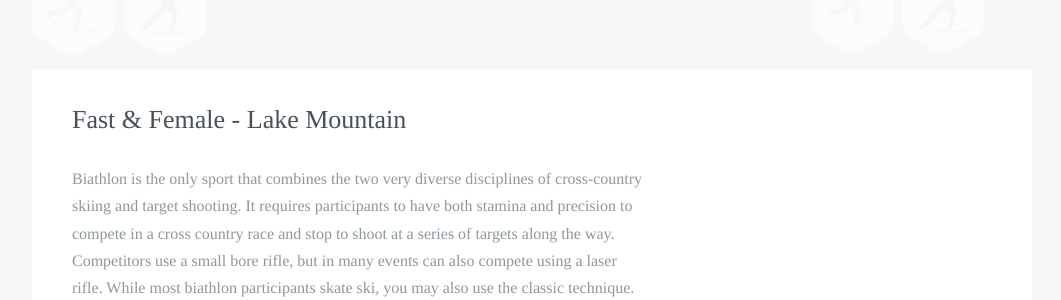
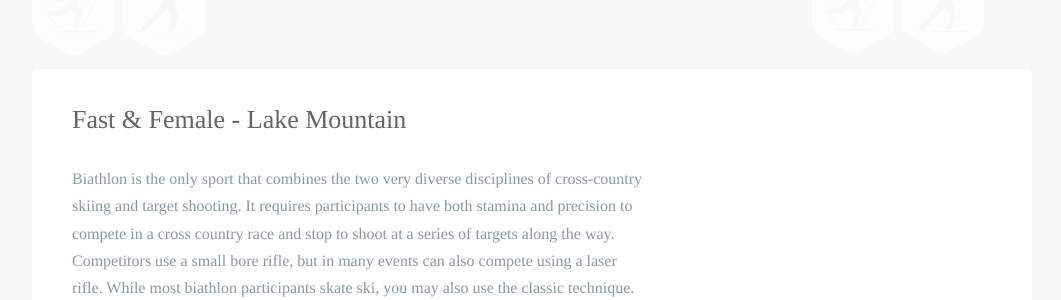
Before and after one commit to robcatto/robcatto.github.io, a Jekyll site: the page built from events/fast-&-female-lake-mountain/index.html, in a window 1280 px wide. Shown: the part 207-507 px from the top of the page, without its empty margins (108-1169 px from the left). Built offline with Jekyll 4.4.1, drawn with Linux system fonts in a browser that asks for light colours; some web fonts are replaced; Markdown is read by kramdown in place of the engine named in the settings.

Commit message:
Update index.html

```diff
--- a/events/fast-&-female-lake-mountain/index.html
+++ b/events/fast-&-female-lake-mountain/index.html
@@ -48,7 +48,7 @@ layout: default
       <div class="content">
         <div id="content1">
         <section class="mobile_section">
-                <h3 style="  text-align: left; margin-left: 40px;">
+                <h3 style="  text-align: left; margin-left: 40px; color: #646464; ">
                         Fast & Female - Lake Mountain
                 </h3>
 
```
